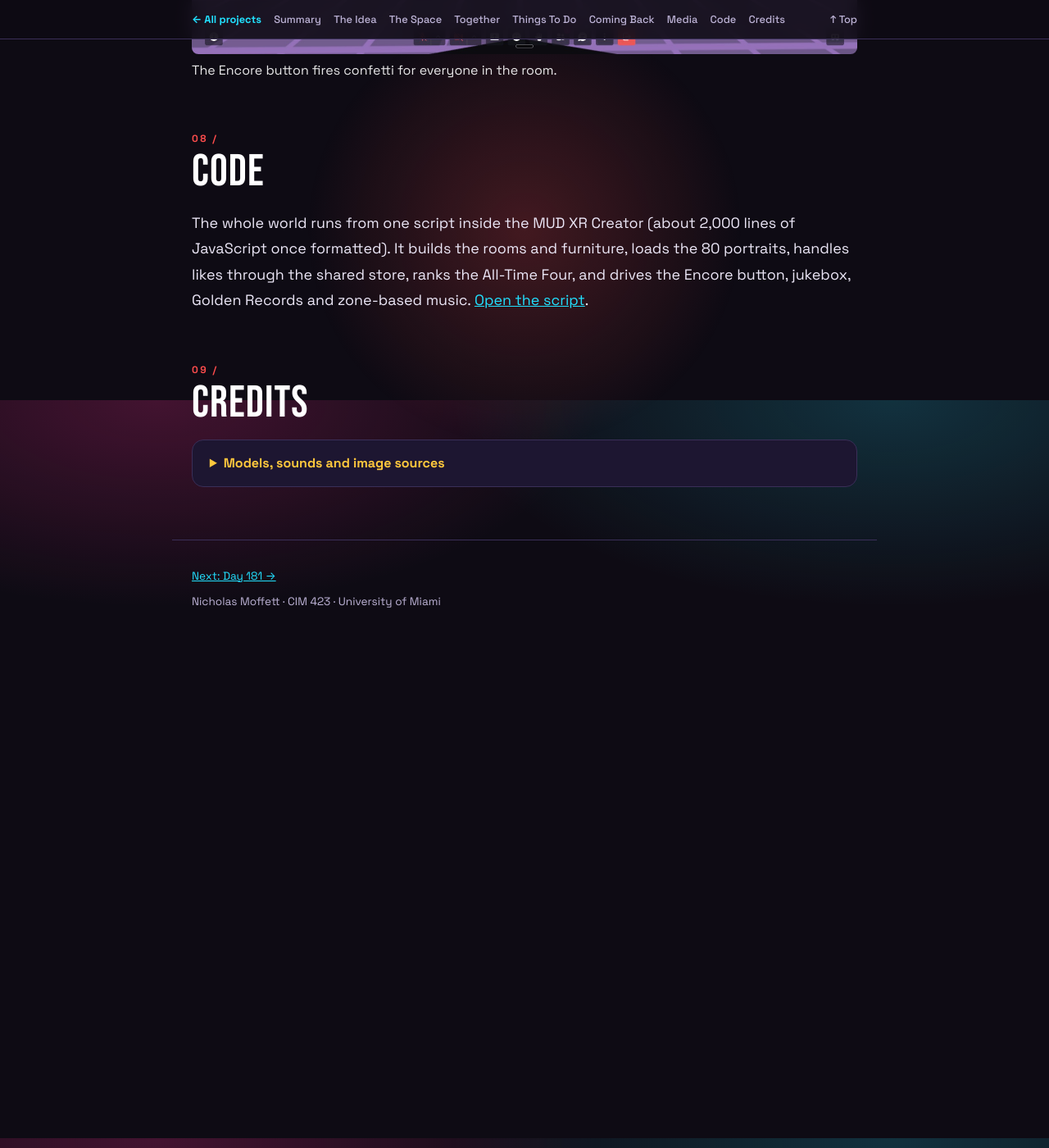
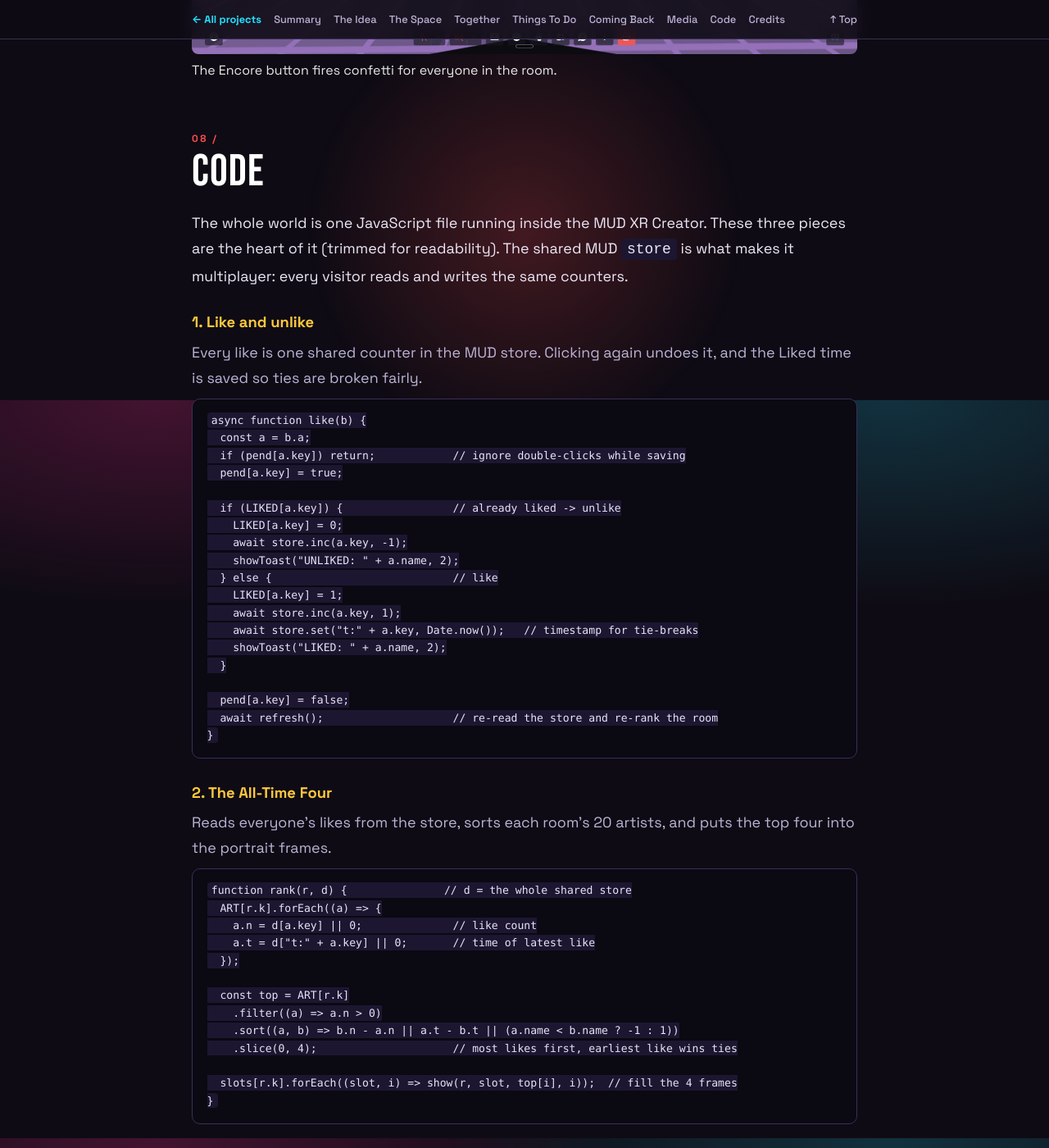
Before and after one commit to moff05/cim423-3d-world, a Jekyll site: the page built from _projects/music-world.md, in a window 1280 px wide and 1400 px high, scrolled down 7612 px. Shown: the whole window at 82% size. Built offline with Jekyll 4.4.1, drawn with Linux system fonts in a browser that asks for light colours; some of the changed text lies outside the part shown.

Commit message:
Music World: show core interaction snippets instead of raw script dump
Co-Authored-By: Claude Sonnet 5.5 <noreply@anthropic.com>

```diff
--- a/_projects/music-world.md
+++ b/_projects/music-world.md
@@ -107,7 +107,54 @@ scripts:
 
 <h2 id="code" class="reveal">Code</h2>
 
-<p class="reveal">The whole world runs from one script inside the MUD XR Creator (about 2,000 lines of JavaScript once formatted). It builds the rooms and furniture, loads the 80 portraits, handles likes through the shared store, ranks the All-Time Four, and drives the Encore button, jukebox, Golden Records and zone-based music. <a href="/assets/code/music-world-script.js" target="_blank" rel="noopener">Open the script</a>.</p>
+<p class="reveal">The whole world is one JavaScript file running inside the MUD XR Creator. These three pieces are the heart of it (trimmed for readability). The shared MUD <code>store</code> is what makes it multiplayer: every visitor reads and writes the same counters.</p>
+
+<div class="snip reveal"><h3>1. Like and unlike</h3><p>Every like is one shared counter in the MUD store. Clicking again undoes it, and the Liked time is saved so ties are broken fairly.</p><pre><code>async function like(b) {
+  const a = b.a;
+  if (pend[a.key]) return;            // ignore double-clicks while saving
+  pend[a.key] = true;
+
+  if (LIKED[a.key]) {                 // already liked -&gt; unlike
+    LIKED[a.key] = 0;
+    await store.inc(a.key, -1);
+    showToast(&quot;UNLIKED: &quot; + a.name, 2);
+  } else {                            // like
+    LIKED[a.key] = 1;
+    await store.inc(a.key, 1);
+    await store.set(&quot;t:&quot; + a.key, Date.now());   // timestamp for tie-breaks
+    showToast(&quot;LIKED: &quot; + a.name, 2);
+  }
+
+  pend[a.key] = false;
+  await refresh();                    // re-read the store and re-rank the room
+}</code></pre></div>
+
+<div class="snip reveal"><h3>2. The All-Time Four</h3><p>Reads everyone's likes from the store, sorts each room's 20 artists, and puts the top four into the portrait frames.</p><pre><code>function rank(r, d) {               // d = the whole shared store
+  ART[r.k].forEach((a) =&gt; {
+    a.n = d[a.key] || 0;              // like count
+    a.t = d[&quot;t:&quot; + a.key] || 0;       // time of latest like
+  });
+
+  const top = ART[r.k]
+    .filter((a) =&gt; a.n &gt; 0)
+    .sort((a, b) =&gt; b.n - a.n || a.t - b.t || (a.name &lt; b.name ? -1 : 1))
+    .slice(0, 4);                     // most likes first, earliest like wins ties
+
+  slots[r.k].forEach((slot, i) =&gt; show(r, slot, top[i], i));  // fill the 4 frames
+}</code></pre></div>
+
+<div class="snip reveal"><h3>3. Shared Encore button</h3><p>Pressing the pad bumps a counter in the store. Everyone in the room checks that counter every 1.5 seconds, and when it goes up they all see the confetti.</p><pre><code>async function encore(pad) {
+  playEncore(pad);                              // my own confetti right away
+  encSeen[pad.r.k] = await store.inc(&quot;enc:&quot; + pad.r.k, 1);
+}
+
+// in the update loop, every 1.5 seconds:
+const room = zoneAt(cpos.x, cpos.z);            // which room am I standing in?
+const count = await store.get(&quot;enc:&quot; + room, 0);
+if (count &gt; encSeen[room]) playEncore(pad);     // someone else pressed it
+encSeen[room] = count;</code></pre></div>
+
+<p class="reveal snip-full"><a href="/assets/code/music-world-script.js" target="_blank" rel="noopener">Full script (about 2,000 lines, plain text)</a></p>
 
 <h2 id="credits" class="reveal">Credits</h2>
 
--- a/assets/css/music.css
+++ b/assets/css/music.css
@@ -142,3 +142,11 @@ details[open] summary { margin-bottom:.6rem; }
 .th { width:44px; height:44px; border-radius:50%; object-fit:cover; object-position:top; flex:none; }
 .demo-list { grid-template-columns:1fr 1fr; }
 @media (max-width:640px) { .demo-list { grid-template-columns:1fr; } .frames { gap:.4rem; } }
+
+/* code snippets */
+.snip { margin:1.6rem 0; }
+.snip h3 { margin:0 0 .3rem; }
+.snip p { margin:0 0 .6rem; color:var(--muted); }
+.snip pre { margin:0; padding:1rem 1.1rem; overflow-x:auto; background:#0b0912; border:1px solid var(--rule); border-radius:10px; font-size:.82rem; line-height:1.55; }
+.snip code { font-family:ui-monospace,"SF Mono",Menlo,Consolas,monospace; color:#e8e3f7; white-space:pre; }
+.snip-full { font-size:.85rem; }
```
